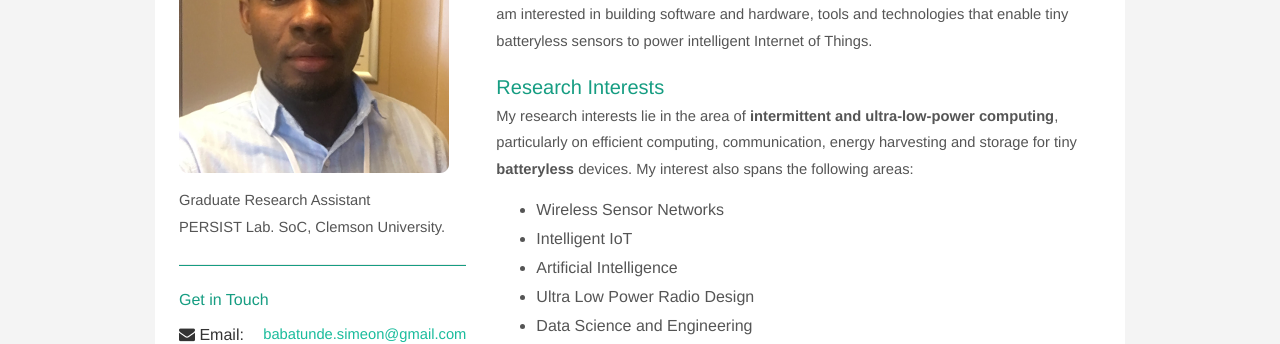
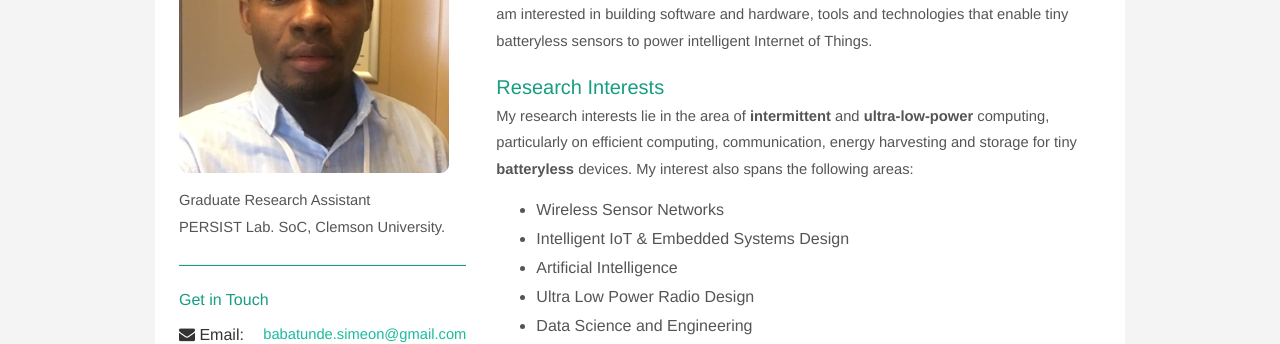
Before and after one commit to simeonbabatunde/simeonbabatunde.github.io, a Jekyll site: the page built from index.html, in a window 1280 px wide. Shown: the part 177-521 px from the top of the page. Built offline with Jekyll 4.4.1, drawn with Linux system fonts in a browser that asks for light colours; nearby versions of some CDN libraries; comment, search, counter and statistics services are not loaded.

```diff
--- a/index.html
+++ b/index.html
@@ -7,12 +7,12 @@
 </p>
 
   <h2 class="myh2">Research Interests</h2>
-  <p>My research interests lie in the area of <strong>intermittent and ultra-low-power computing</strong>, particularly on efficient computing, communication,
+  <p>My research interests lie in the area of <strong>intermittent</strong> and <strong>ultra-low-power</strong> computing, particularly on efficient computing, communication,
     energy harvesting and storage for tiny <strong>batteryless</strong> devices. My interest also spans the following areas:
   </p>
   <ul id="menu">
     <li>Wireless Sensor Networks</li>
-    <li>Intelligent IoT</li>
+    <li>Intelligent IoT & Embedded Systems Design</li>
     <li>Artificial Intelligence</li>
     <li>Ultra Low Power Radio Design</li>
     <li>Data Science and Engineering</li>
```
